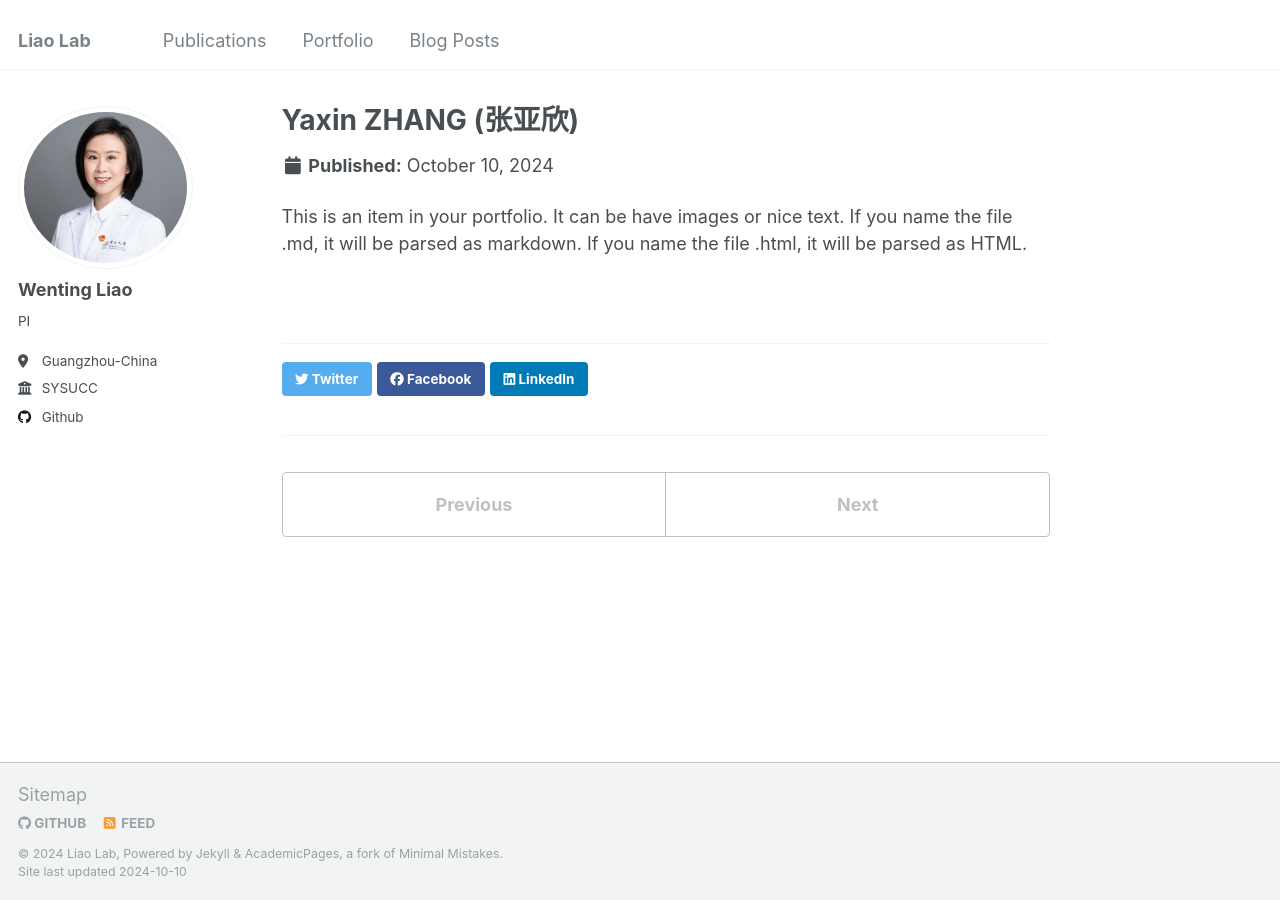
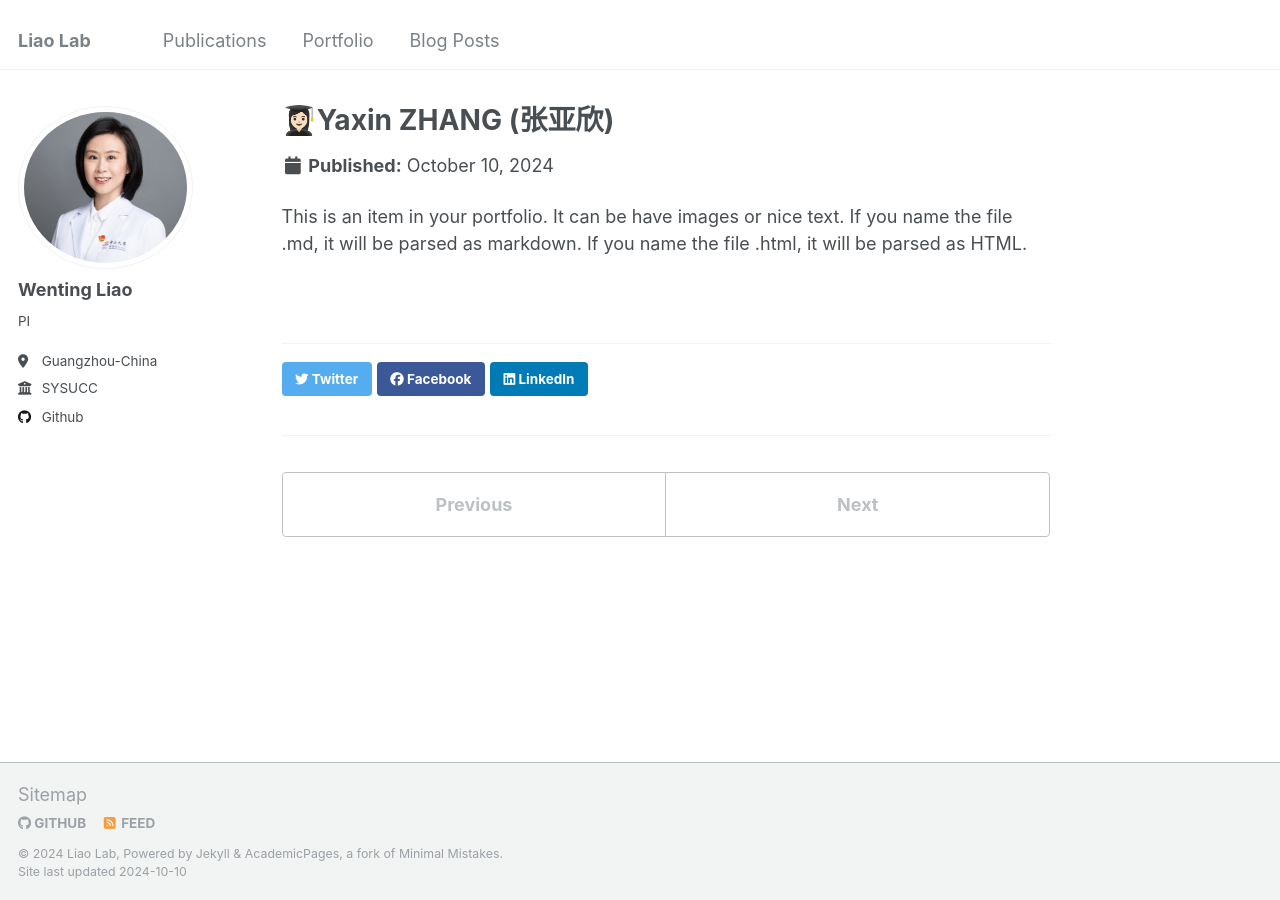
Before and after one commit to ImmunoTransLab/ImmunoTransLab, a Jekyll site: the page built from _portfolio/portfolio-3.md, in a window 1280 px wide. Built offline with Jekyll 4.4.1, drawn with Linux system fonts in a browser that asks for light colours.

```diff
--- a/_portfolio/portfolio-3.md
+++ b/_portfolio/portfolio-3.md
@@ -1,15 +1,15 @@
 ---
-title: "Yaxin ZHANG (张亚欣)"
-excerpt: "E-mail: zhangyx2@sysucc.org.cn
+title: "👩🏻‍🎓Yaxin ZHANG (张亚欣)"
+excerpt: "📮E-mail: zhangyx2@sysucc.org.cn
 
 
-PhD student (2022-present)
+👩🏻‍🔬PhD student (2022-present)
 
 
-Master, Southern Medical University, China
+👩🏻‍🎓Master, Southern Medical University, China
 
 
-Bachelor, Southern Medical University, China<br/><img src='/images/zhangyaxin.png'>"
+👩🏻‍🎓Bachelor, Southern Medical University, China<br/><img src='/images/zhangyaxin.png'>"
 
 collection: portfolio
 ---
```
